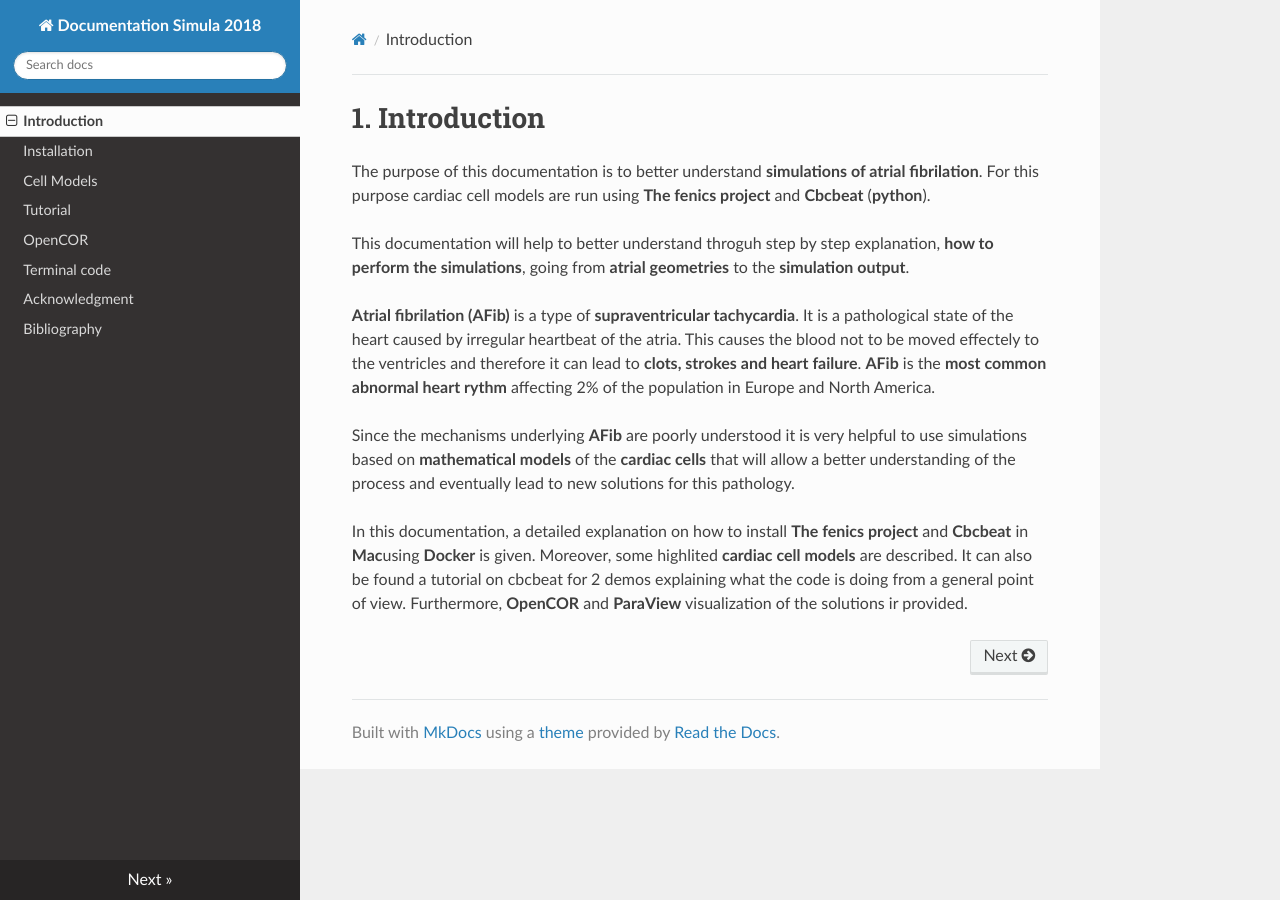
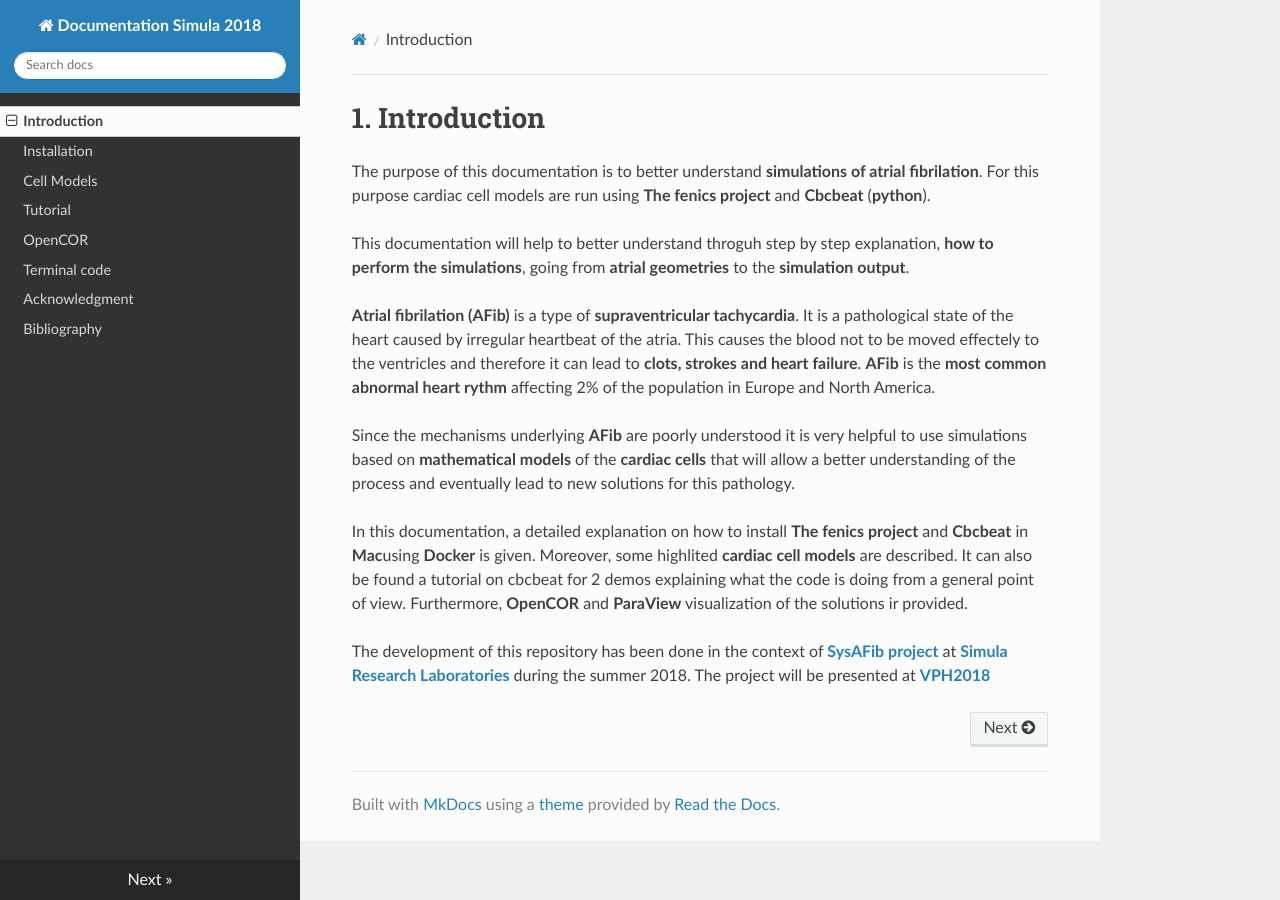
Before and after one commit to ErikaKvalem/Documentation-2018-MkDocs, an MkDocs documentation site: the page built from docs/intro.md, in a window 1280 px wide. Built offline with MkDocs 1.6.1, drawn with Linux system fonts in a browser that asks for light colours; nearby versions of some CDN libraries; old or Windows-style settings are respelled for this version of MkDocs.

Commit message:
Update intro.md

```diff
--- a/docs/intro.md
+++ b/docs/intro.md
@@ -9,3 +9,5 @@ This documentation will help to better understand throguh step by step explanati
 Since the mechanisms underlying **AFib** are poorly understood it is very helpful to use simulations based on **mathematical models** of the **cardiac cells** that will allow a better understanding of the process and eventually lead to new solutions for this pathology.
 
 In this documentation, a detailed explanation on how to install **The fenics project** and **Cbcbeat** in **Mac**using **Docker** is given. Moreover, some highlited **cardiac cell models** are described. It can also be found a tutorial on cbcbeat for 2 demos explaining what the code is doing from a general point of view. Furthermore, **OpenCOR** and **ParaView** visualization of the solutions ir provided.
+
+The development of this repository has been done in the context of [**SysAFib project**](https://www.simula.no/research/projects/sysafib-systems-medicine-diagnosis-and-stratification-atrial-fibrillation) at [**Simula Research Laboratories**](https://www.simula.no/) during the summer 2018. The project will be presented at [**VPH2018**](http://vph-conference.org/)
```
